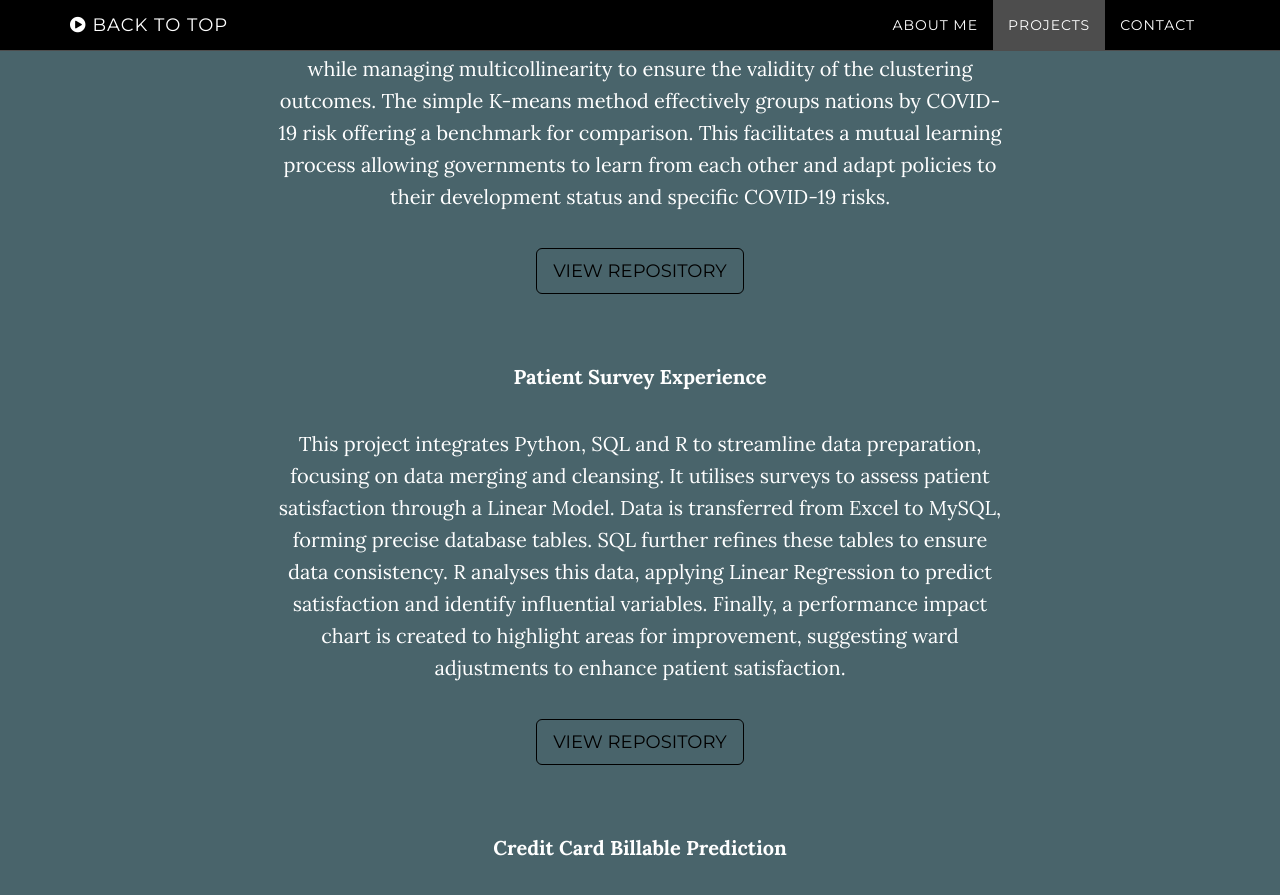
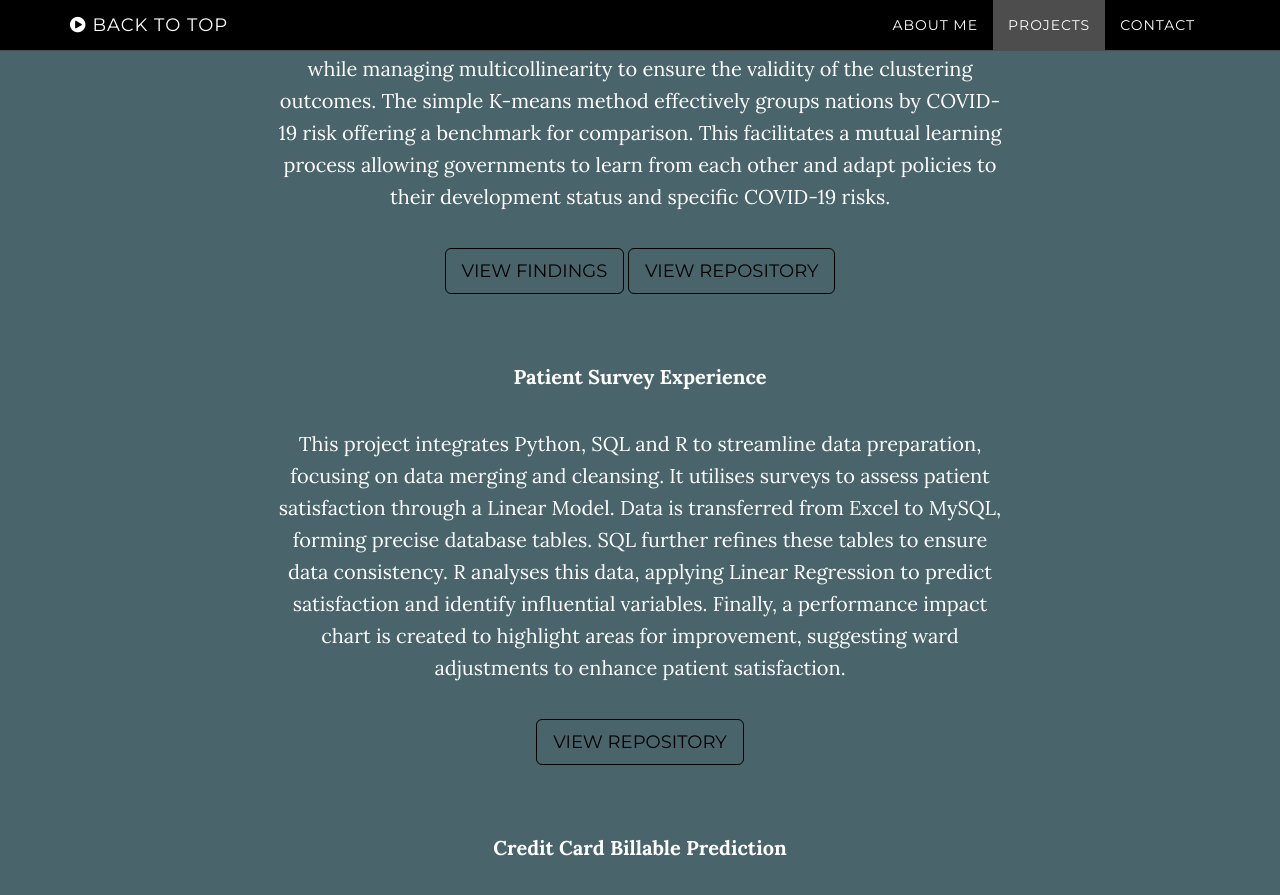
Before and after one commit to Md-Khid/Md-Khid, a Jekyll site: the page built from index.html, in a window 1280 px wide and 900 px high, scrolled down 2452 px. Shown: the top 895 px of the window. Built offline with Jekyll 4.4.1, drawn with Linux system fonts in a browser that asks for light colours.

Commit message:
Update download.html

```diff
--- a/_includes/download.html
+++ b/_includes/download.html
@@ -27,6 +27,7 @@
               method effectively groups nations by COVID-19 risk offering a benchmark for comparison. This facilitates a
               mutual learning process allowing governments to learn from each other and adapt policies to their development
               status and specific COVID-19 risks.</p>
+            <a href="findings.html" class="btn btn-default btn-lg" style="color: black; border-color: black;">View Findings</a>
            <a href="https://github.com/Md-Khid/COVID-19_Country_Grouping" class="btn btn-default btn-lg" style="color: black; border-color: black;">View Repository</a>
             <p>&nbsp;</p>
             <p style="font-size: 20px;"><strong> Patient Survey Experience</strong></p>
```
